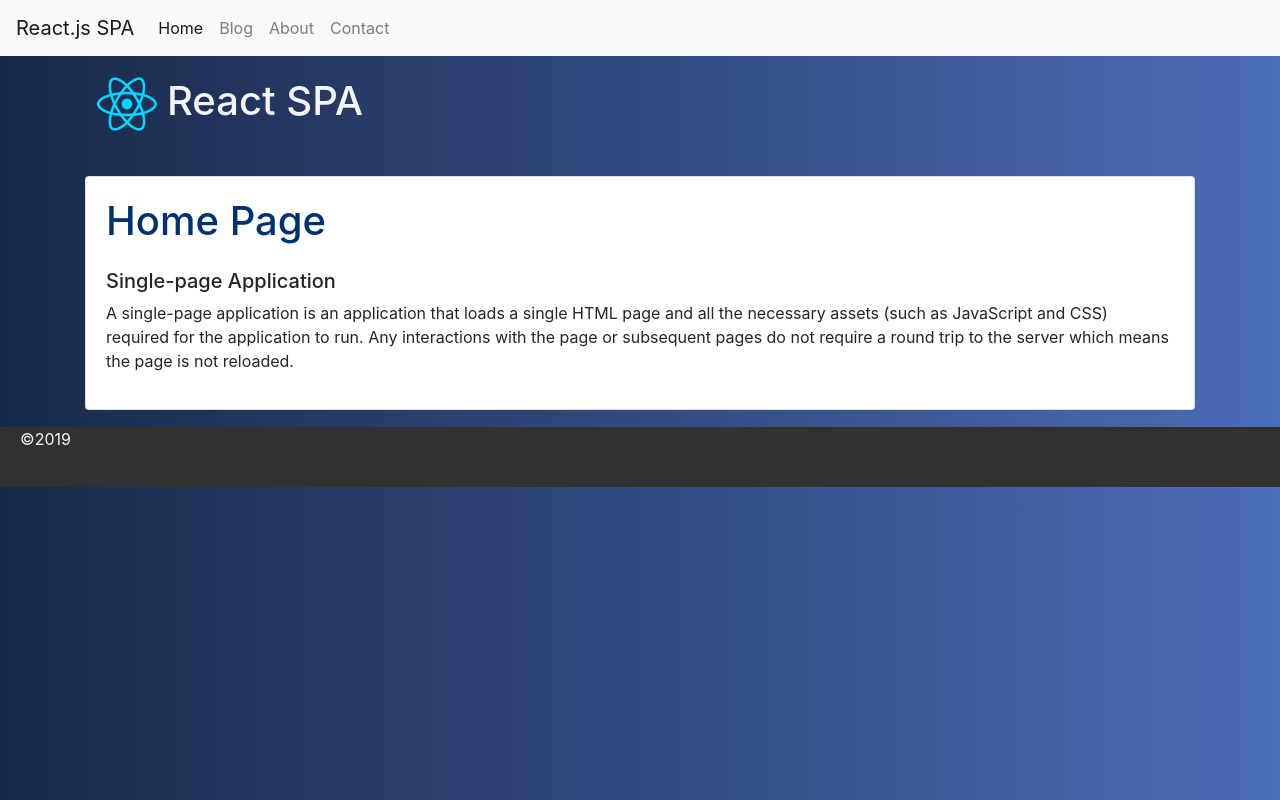
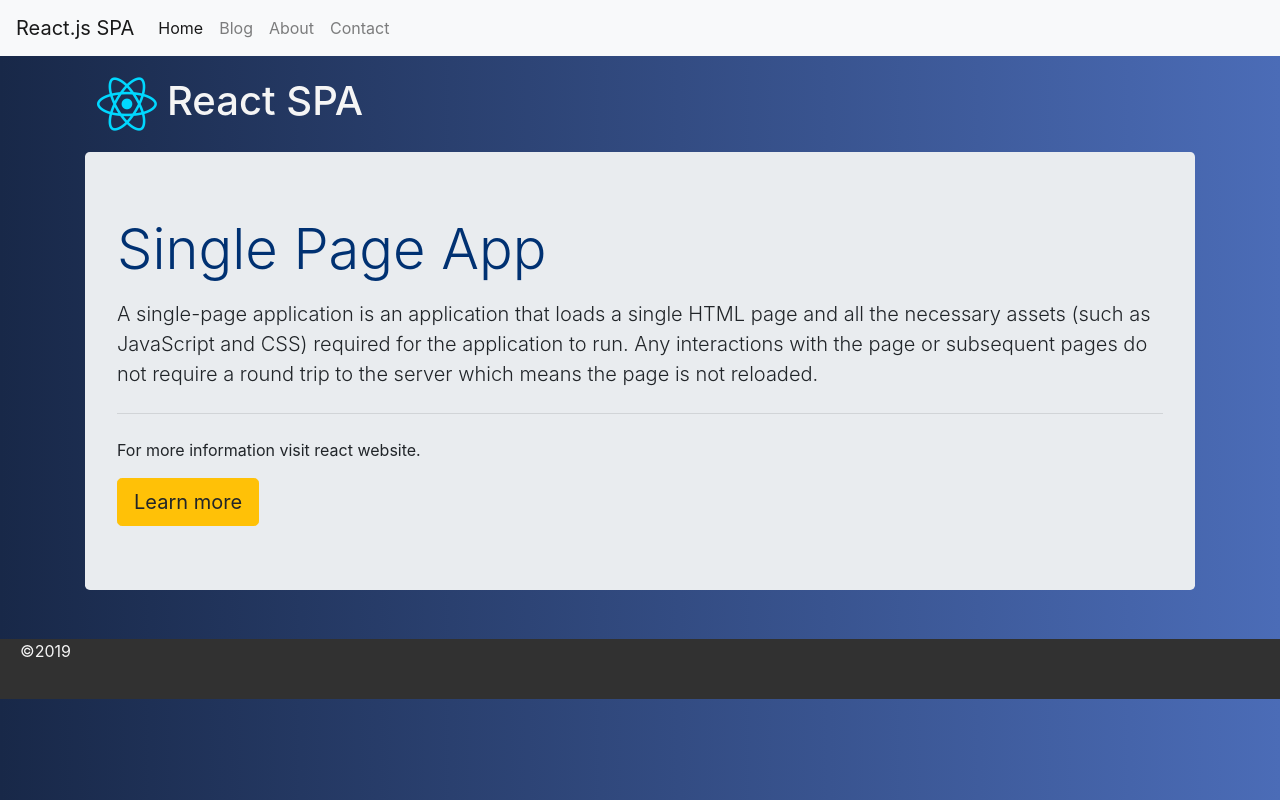
Before and after one commit to WilliamRiveraRamos/React-SPA, a React (Create React App) app: page /#/ in a window 1280 px wide. Built offline with nearby package versions, Linux system fonts and the light colour scheme.

Commit message:
Add Jumbotron

```diff
--- a/src/Home.js
+++ b/src/Home.js
@@ -8,18 +8,16 @@ class Home extends Component {
             <div className="container">
                 <div className="row">
                     <div className="col-sm-12">
-                        <div className="card mt-4">
-                            <div className="card-body">
-                                <h1>Home Page</h1>
-                                <h5>Single-page Application</h5>
-                                <p>
-                                    A single-page application is an application that loads a single HTML
+                        <div className="jumbotron">
+                            <h1 className="display-4">Single Page App</h1>
+                            <p className="lead">A single-page application is an application that loads a single HTML
                                     page and all the necessary assets (such as JavaScript and CSS) required
                                     for the application to run. Any interactions with the page or subsequent
                                     pages do not require a round trip to the server which means the page is
-                                    not reloaded.
-                                </p>
-                            </div>
+                                    not reloaded.</p>
+                            <hr className="my-4" />
+                            <p>For more information visit react website.</p>
+                            <a className="btn btn-warning btn-lg" href="http://reactjs.org" role="button">Learn more</a>
                         </div>
                     </div>
                 </div>
```
